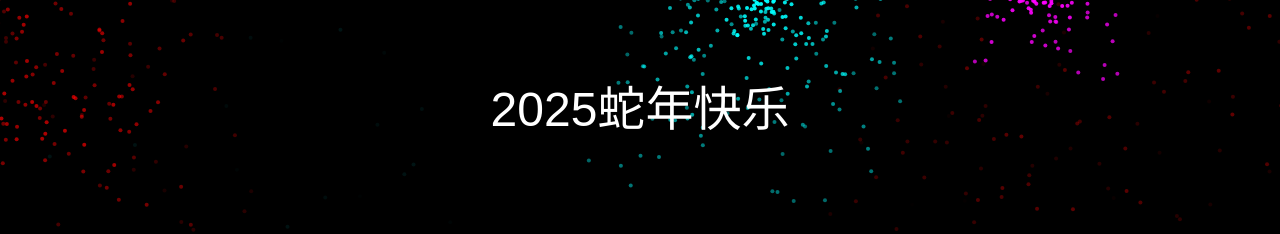
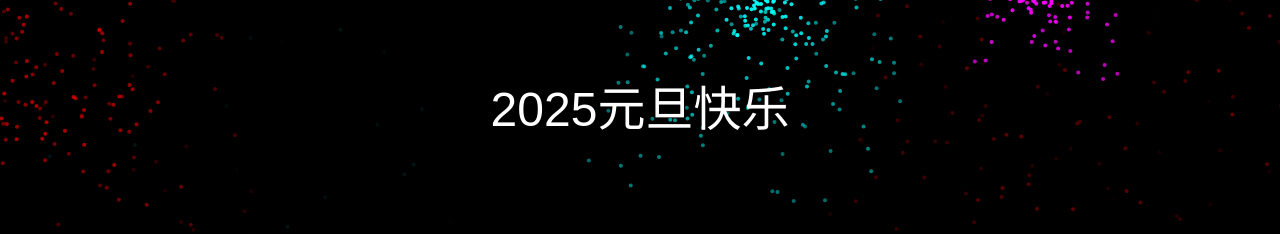
Before and after one commit to ZhouyiStudio/NewYearCountDown, a plain HTML site: page fireworks.html in a window 1280 px wide. Shown: the part 285-519 px from the top of the page. Drawn offline with Linux system fonts and the light colour scheme.

Commit message:
Update fireworks.html

```diff
--- a/fireworks.html
+++ b/fireworks.html
@@ -37,7 +37,7 @@
     </style>
 </head>
 <body>
-    <div class="message">2025蛇年快乐</div>
+    <div class="message">2025元旦快乐</div>
     <canvas class="fireworks" id="fireworks"></canvas>
     <script src="fireworks.js"></script>
 </body>
```
